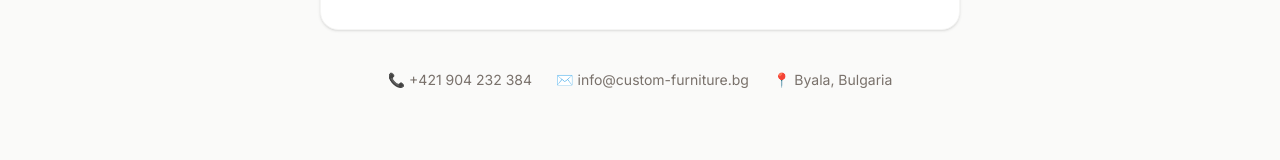
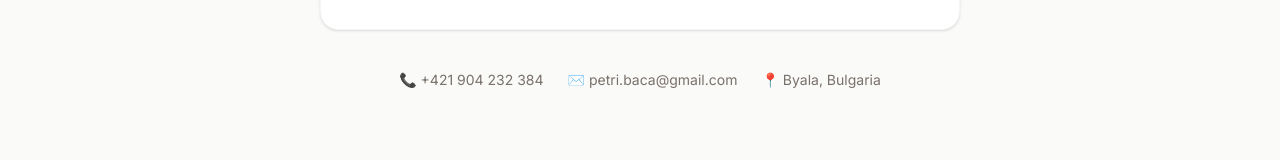
Before and after one commit to PetrikBa/custom-furniture, a Next.js app: page / in a window 1280 px wide. Shown: the part 3944-4104 px from the top of the page. Built offline with nearby package versions, Linux system fonts and the light colour scheme.

Commit message:
progress

```diff
--- a/src/components/Contact.tsx
+++ b/src/components/Contact.tsx
@@ -150,7 +150,7 @@ export default function Contact() {
         {/* Kontaktné údaje */}
         <div className="mt-10 flex flex-col sm:flex-row gap-6 justify-center text-center text-stone-500 dark:text-stone-400 text-sm">
           <span>📞 +421 904 232 384</span>
-          <span>✉️ info@custom-furniture.bg</span>
+          <span>✉️ petri.baca@gmail.com</span>
           <span>📍 Byala, Bulgaria</span>
         </div>
       </div>
```
